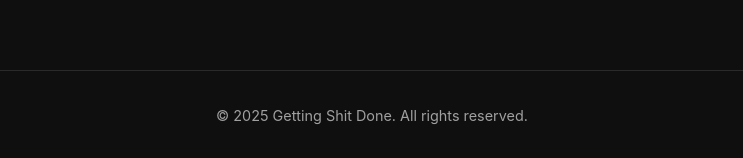
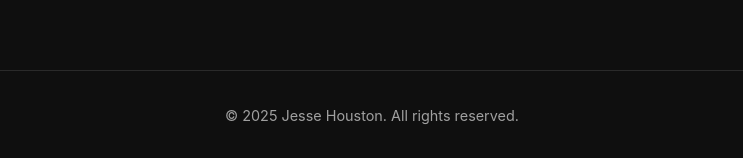
Before and after one commit to GTez/gtez.github.io, a Jekyll site: the page built from about.md, in a window 1280 px wide and 900 px high, scrolled down 4807 px. Shown: the part 739-897 px from the top of the window, without its empty margins (268-1011 px from the left). Built offline with Jekyll 4.4.1, drawn with Linux system fonts in a browser that asks for light colours.

Commit message:
Update footer copyright to Jesse Houston

```diff
--- a/_layouts/default.html
+++ b/_layouts/default.html
@@ -28,7 +28,7 @@
 
     <footer>
         <div class="container">
-            <p>&copy; {{ 'now' | date: "%Y" }} {{ site.title }}. All rights reserved.</p>
+            <p>&copy; {{ 'now' | date: "%Y" }} Jesse Houston. All rights reserved.</p>
         </div>
     </footer>
 </body>
```
